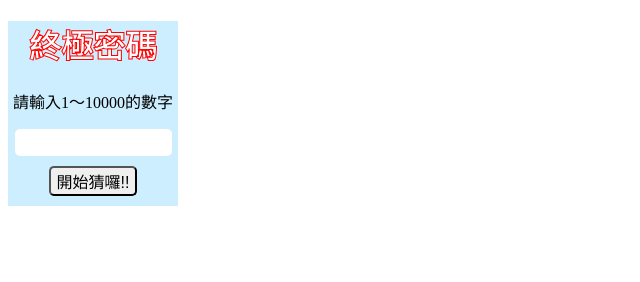
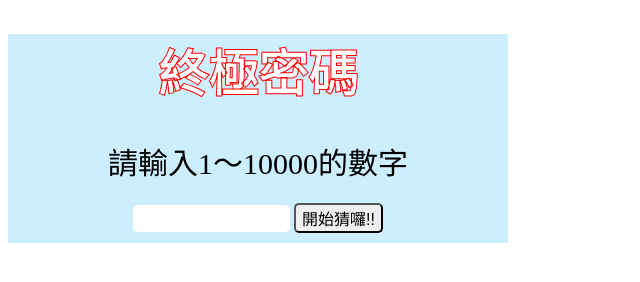
Before and after one commit to andyka1714/theUltimatePassword, a plain HTML site: page index.html in a window 1280 px wide. Shown: the whole page, without its empty margins (0-640 px from the left). Drawn offline with Linux system fonts and the light colour scheme.

Commit message:
Add files via upload

```diff
--- a/index.html
+++ b/index.html
@@ -44,7 +44,7 @@
 </body>
 <style>
 .guessPassword{
-	width: 170px;
+	width: 500px;
 	text-align: center;
 	background-color: #CCEEFF;
 }
@@ -52,6 +52,7 @@
 h1{
 	color: white;
 	-webkit-text-stroke: 1px red;
+	font-size: 50px;
 }
 input{
 	width: 150px;
@@ -62,6 +63,11 @@ input{
 	font-size: 20px;
 }
 
+p{
+	font-size: 30px;
+	margin: 10px 0;
+}
+
 button{
 	margin: 10px 0;
 	font-size: 16px;
```
